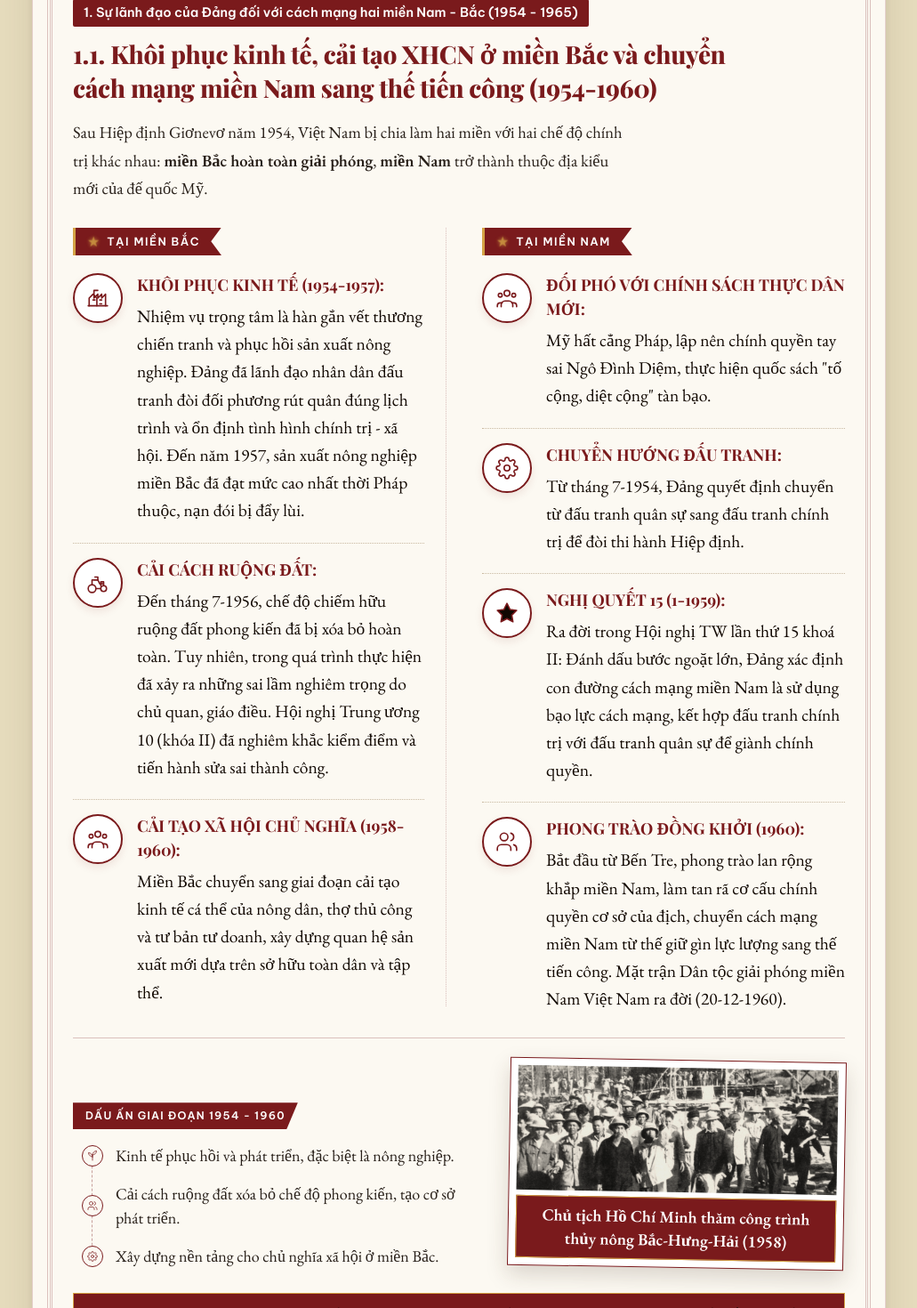
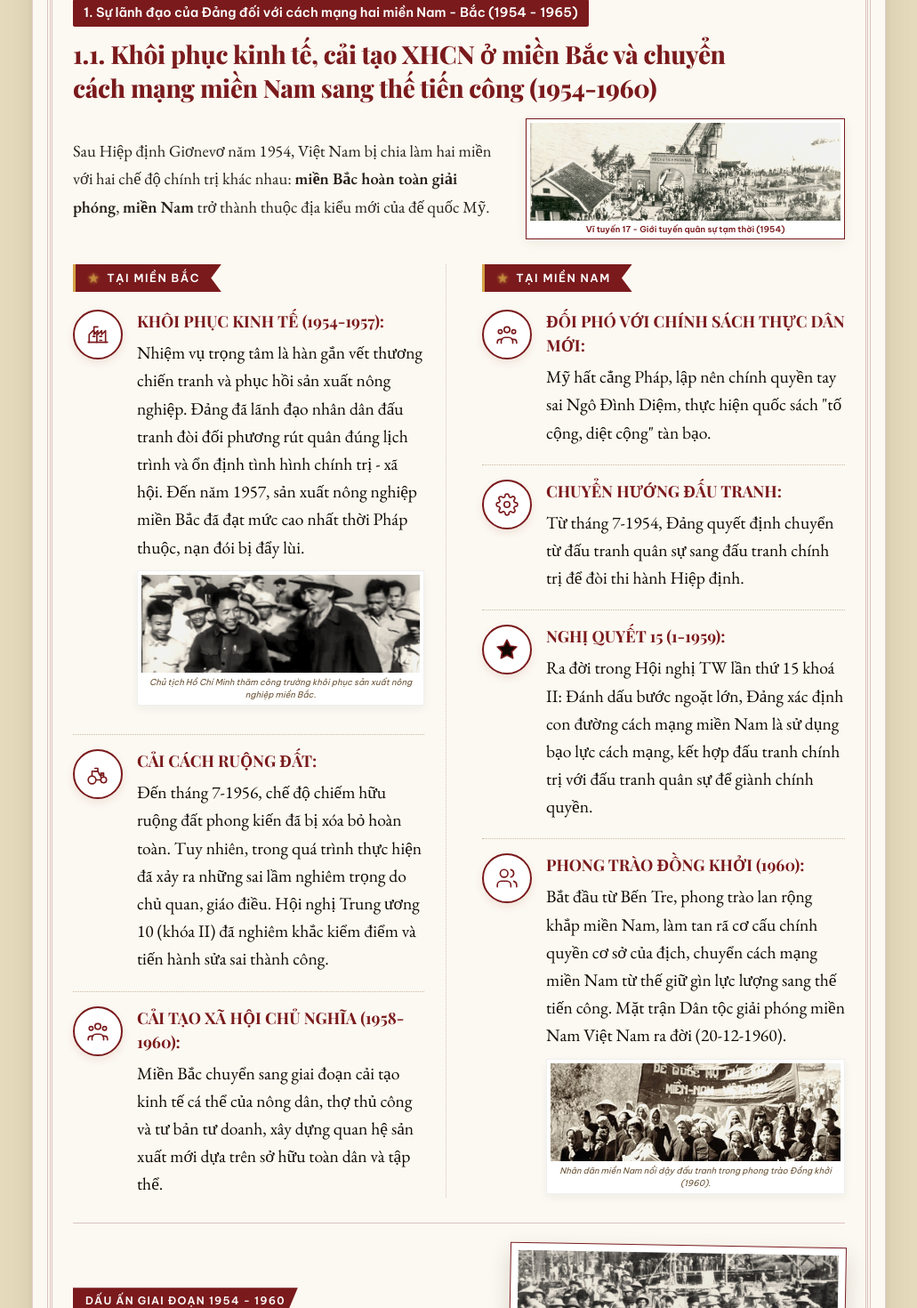
Before and after one commit to ttphatt-2403/VNR_lich_su_dang, a React (Vite) app: page / in a window 1280 px wide. Shown: the part 5020-6490 px from the top of the page at 89% size, without its empty margins (124-1155 px from the left). Built offline with nearby package versions, Linux system fonts and the light colour scheme; a web font is replaced by a local one.

Commit message:
style: embed historical images directly into their corresponding content flows on Page 24

```diff
--- a/src/app/components/sections/Section2.tsx
+++ b/src/app/components/sections/Section2.tsx
@@ -204,6 +204,7 @@ export function Section2() {
               1.1. Khôi phục kinh tế, cải tạo XHCN ở miền Bắc và chuyển <br />
               cách mạng miền Nam sang thế tiến công (1954-1960)
             </h2>
+            <div style={{ display: "grid", gridTemplateColumns: "1.15fr 0.85fr", gap: 24, alignItems: "center", marginBottom: 12 }}>
               <p
                 style={{
                   fontFamily: C.body,
@@ -212,12 +213,22 @@ export function Section2() {
                   color: C.dark,
                   opacity: 0.9,
                   margin: 0,
-                maxWidth: 620,
                 }}
               >
                 Sau Hiệp định Giơnevơ năm 1954, Việt Nam bị chia làm hai miền với hai chế độ chính trị khác nhau:{" "}
                 <strong>miền Bắc hoàn toàn giải phóng</strong>, <strong>miền Nam</strong> trở thành thuộc địa kiểu mới của đế quốc Mỹ.
               </p>
+              <div style={{ border: `1.5px solid ${C.red}`, padding: 4, background: "#fff", boxShadow: "0 4px 12px rgba(62,47,28,0.08)" }}>
+                <img
+                  src={imgVT17_ToanCanh}
+                  alt="Vĩ tuyến 17"
+                  style={{ width: "100%", height: 110, objectFit: "cover", display: "block", filter: "sepia(0.2) contrast(1.05) brightness(0.95)" }}
+                />
+                <div style={{ fontSize: 9.5, fontFamily: C.sans, color: C.red, textAlign: "center", marginTop: 4, fontWeight: 700, lineHeight: 1.2 }}>
+                  Vĩ tuyến 17 - Giới tuyến quân sự tạm thời (1954)
+                </div>
+              </div>
+            </div>
           </div>
         </Reveal>
 
@@ -276,9 +287,19 @@ export function Section2() {
                   >
                     Khôi phục kinh tế (1954-1957):
                   </h4>
-                  <p style={{ fontFamily: C.body, fontSize: 19.5, lineHeight: 1.6, color: C.dark, margin: 0 }}>
+                  <p style={{ fontFamily: C.body, fontSize: 19.5, lineHeight: 1.6, color: C.dark, margin: "0 0 10px 0" }}>
                     Nhiệm vụ trọng tâm là hàn gắn vết thương chiến tranh và phục hồi sản xuất nông nghiệp. Đảng đã lãnh đạo nhân dân đấu tranh đòi đối phương rút quân đúng lịch trình và ổn định tình hình chính trị - xã hội. Đến năm 1957, sản xuất nông nghiệp miền Bắc đã đạt mức cao nhất thời Pháp thuộc, nạn đói bị đẩy lùi.
                   </p>
+                  <div style={{ border: "1px solid rgba(0,0,0,0.06)", padding: 4, background: "#fff", boxShadow: "0 4px 10px rgba(0,0,0,0.05)", marginBottom: 12 }}>
+                    <img
+                      src={imgBacHo_BHH_2}
+                      alt="Khôi phục sản xuất"
+                      style={{ width: "100%", height: 110, objectFit: "cover", display: "block", filter: "sepia(0.2) contrast(1.05) brightness(0.95)" }}
+                    />
+                    <div style={{ fontSize: 9.5, fontFamily: C.sans, color: C.muted, textAlign: "center", marginTop: 4, fontStyle: "italic" }}>
+                      Chủ tịch Hồ Chí Minh thăm công trường khôi phục sản xuất nông nghiệp miền Bắc.
+                    </div>
+                  </div>
                 </div>
               </div>
             </Reveal>
@@ -539,14 +560,26 @@ export function Section2() {
                   >
                     Phong trào Đồng khởi (1960):
                   </h4>
-                  <p style={{ fontFamily: C.body, fontSize: 19.5, lineHeight: 1.6, color: C.dark, margin: 0 }}>
+                  <p style={{ fontFamily: C.body, fontSize: 19.5, lineHeight: 1.6, color: C.dark, margin: "0 0 10px 0" }}>
                     Bắt đầu từ Bến Tre, phong trào lan rộng khắp miền Nam, làm tan rã cơ cấu chính quyền cơ sở của địch, chuyển cách mạng miền Nam từ thế giữ gìn lực lượng sang thế tiến công. Mặt trận Dân tộc giải phóng miền Nam Việt Nam ra đời (20-12-1960).
                   </p>
-                </div>
-              </div>
-            </Reveal>
-          </div>
-        </div>
+                  <div style={{ border: "1px solid rgba(0,0,0,0.06)", padding: 4, background: "#fff", boxShadow: "0 4px 10px rgba(0,0,0,0.05)" }}>
+                    <img
+                      src={imgDongKhoi}
+                      alt="Phong trào Đồng Khởi"
+                      style={{ width: "100%", height: 110, objectFit: "cover", display: "block", filter: "sepia(0.2) contrast(1.05) brightness(0.95)" }}
+                    />
+                    <div style={{ fontSize: 9.5, fontFamily: C.sans, color: C.muted, textAlign: "center", marginTop: 4, fontStyle: "italic" }}>
+                      Nhân dân miền Nam nổi dậy đấu tranh trong phong trào Đồng khởi (1960).
+                    </div>
+                  </div>
+                </div>
+              </div>
+            </Reveal>
+        </div>
+      </div>
+
+
 
         {/* Bottom Section Grid: Dấu ấn | Bắc-Hưng-Hải */}
         <div
```
Lines whose indentation alone changed are shown as unchanged.
